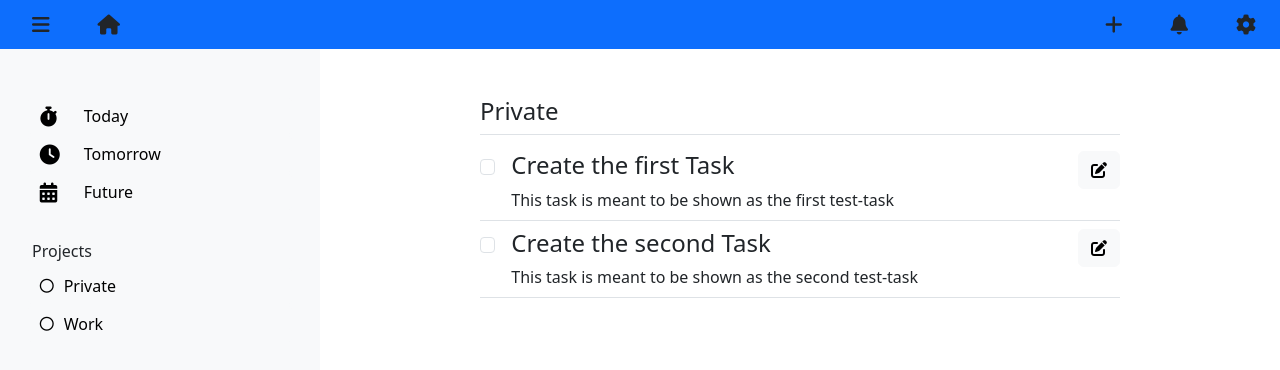
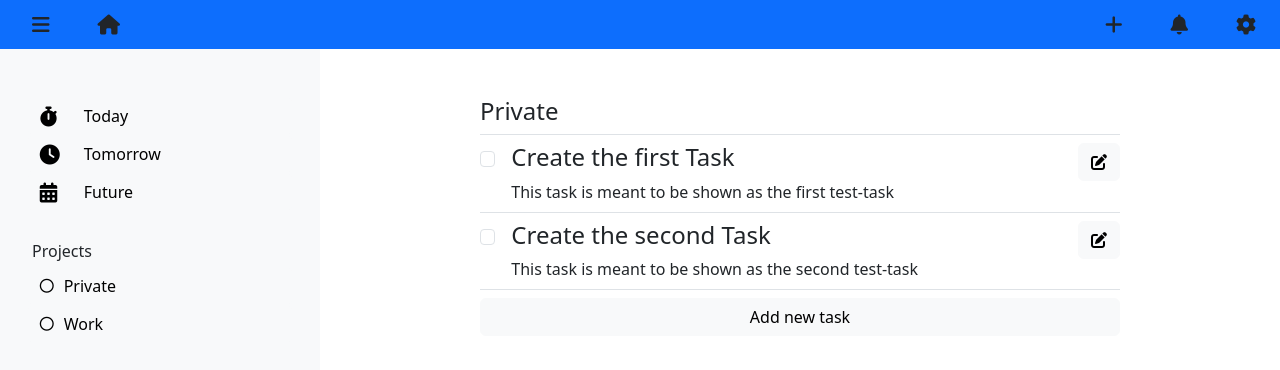
Before and after one commit to LeStuder/TodoList, a website built with webpack: page dist/index.html in a window 1280 px wide. Built offline with nearby package versions, Linux system fonts and the light colour scheme.

Commit message:
add createNewTaskButtonElement and improve OOP
created the function createNewTaskButtonElement

improved OOP by separating the creation of the DOM-element
and the process of appending them to their place in the DOM.
This allows more flexible creation of the order in which these
are added.

```diff
--- a/src/js/domCreator.js
+++ b/src/js/domCreator.js
@@ -1,22 +1,25 @@
 /**
 
-drawNewTaskButton
-
-drawNewTaskInput
+createTaskElementInput
 
 drawNewTaskModal
 
-drawTaskEdit
-
 */
 
-//draws the projects in the sidebar.
-const drawProjects = function (projectsArr) {
+const drawToTasklist = function (domElement) {
+    let tasksContainer = document.getElementById("tasks-container");
+    tasksContainer.appendChild(domElement);
+};
+
+const drawToProjectSidebar = function (domElement) {
     let projectsSidebarContainer = document.getElementById("projects-sidebar-container");
-    for (let i in projectsArr) {
+    projectsSidebarContainer.appendChild(domElement);
+};
+
+const createProject = function (project) {
     let button = document.createElement("button");
     button.type = "button";
-        button.value = projectsArr[i].name;
+    button.value = project.name;
     button.classList.add("btn");
     button.classList.add("btn-light");
     button.classList.add("sidebar-btn");
@@ -36,20 +39,17 @@ const drawProjects = function (projectsArr) {
 
     let textContainer = document.createElement("div");
     textContainer.classList.add("col-auto");
-        textContainer.textContent = projectsArr[i].name;
+    textContainer.textContent = project.name;
 
     iconContainer.appendChild(icon);
     rowContainer.appendChild(iconContainer);
     rowContainer.appendChild(textContainer);
     button.appendChild(rowContainer);
-        projectsSidebarContainer.appendChild(button);
-    }
+    return button;
 };
 
-const drawTask = function (task) {
-    let tasksContainer = document.getElementById("tasks-container");
+const createTaskElement = function (task) {
     let mediaContainer = document.createElement("div");
-    mediaContainer.classList.add("mt-2");
     mediaContainer.classList.add("media");
     mediaContainer.classList.add("d-flex");
 
@@ -95,10 +95,6 @@ const drawTask = function (task) {
 
     //Add delete button, with event listener including are-you-sure-modal
 
-    let divider = document.createElement("div");
-    divider.classList.add("border-top");
-    divider.classList.add("mt-2");
-
     editButton.appendChild(editIcon);
     buttonContainer.appendChild(editButton);
     textBody.appendChild(title);
@@ -107,11 +103,45 @@ const drawTask = function (task) {
     mediaBody.appendChild(buttonContainer);
     mediaContainer.appendChild(checkbox);
     mediaContainer.appendChild(mediaBody);
-    tasksContainer.appendChild(mediaContainer);
-    tasksContainer.appendChild(divider);
+
+    return mediaContainer;
+};
+
+const createDividerElement = function () {
+    let divider = document.createElement("div");
+    divider.classList.add("border-top");
+    divider.classList.add("my-2");
+
+    return divider;
+};
+
+const createNewTaskButtonElement = function () {
+    let tasksContainer = document.getElementById("tasks-container");
+
+    let container = document.createElement("div");
+    container.classList.add("container-fluid");
+
+    let row = document.createElement("div");
+    row.classList.add("row");
+
+    let button = document.createElement("button");
+    button.type = "button";
+    button.textContent = "Add new task";
+    button.classList.add("btn");
+    button.classList.add("btn-block");
+    button.classList.add("btn-light");
+
+    row.appendChild(button);
+    container.appendChild(row);
+
+    return container;
 };
 
 export default {
-    drawProjects,
-    drawTask,
+    drawToTasklist,
+    drawToProjectSidebar,
+    createProject,
+    createTaskElement,
+    createNewTaskButtonElement,
+    createDividerElement,
 };
--- a/src/js/index.js
+++ b/src/js/index.js
@@ -35,13 +35,24 @@ dataStructurer:
 
 import domCreator from "./domCreator.js";
 
-domCreator.drawProjects([{ name: "Private" }, { name: "Work" }]);
+let allProjects = [{ name: "Private" }, { name: "Work" }];
 let allTasks = [
     { id: 1, title: "Create the first Task", description: "This task is meant to be shown as the first test-task" },
     { id: 2, title: "Create the second Task", description: "This task is meant to be shown as the second test-task" },
 ];
 
 //initial draw
+for (let i in allProjects) {
+    let project = domCreator.createProject(allProjects[i]);
+    domCreator.drawToProjectSidebar(project);
+}
+
 for (let i in allTasks) {
-    domCreator.drawTask(allTasks[i]);
+    const taskElem = domCreator.createTaskElement(allTasks[i]);
+    const divider = domCreator.createDividerElement();
+    domCreator.drawToTasklist(taskElem);
+    domCreator.drawToTasklist(divider);
 }
+
+const newTaskButton = domCreator.createNewTaskButtonElement();
+domCreator.drawToTasklist(newTaskButton);
```
Also changed, not shown: dist/index.html, dist/js/main.js. Lines whose indentation alone changed are shown as unchanged.
